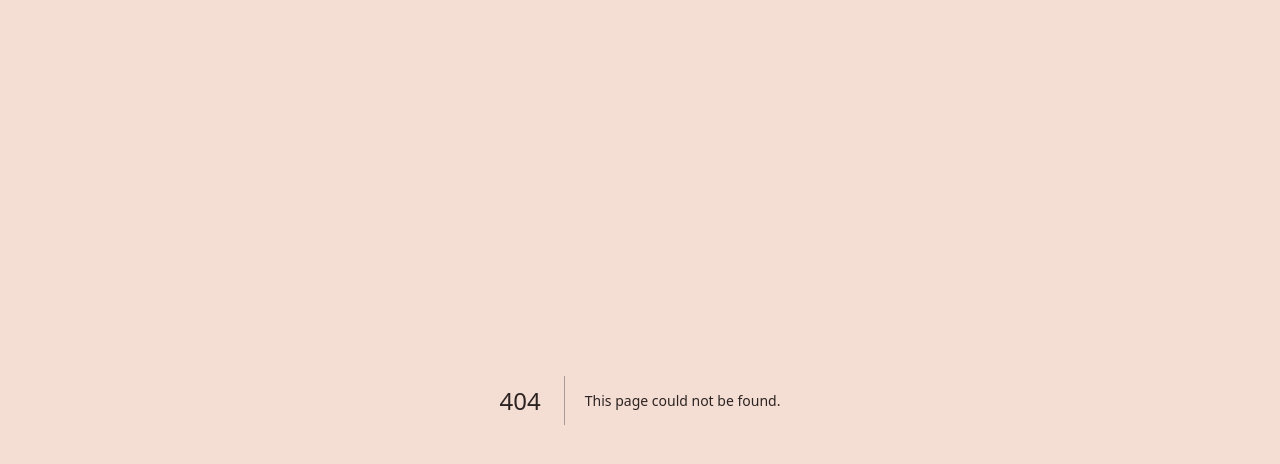
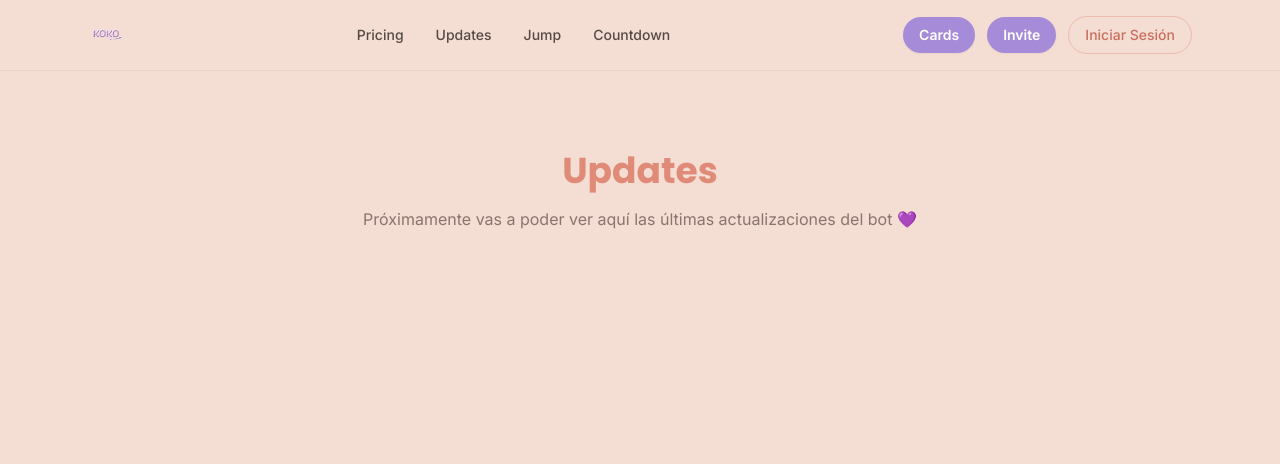
Before and after one commit to lyknishii/kokoweb, a Next.js app: page /updates in a window 1280 px wide. Before the commit this address had no page. Shown: the top 464 px of the page. Built offline with nearby package versions, Linux system fonts and the light colour scheme; no server answers.

Commit message:
Create page.tsx

```diff
--- /dev/null
+++ b/app/updates/page.tsx
@@ -0,0 +1,15 @@
+import Navbar from "@/components/Navbar";
+
+export default function UpdatesPage() {
+  return (
+    <>
+      <Navbar />
+      <main className="mx-auto max-w-3xl px-6 py-20 text-center">
+        <h1 className="font-display text-4xl font-bold text-koko-coral">Updates</h1>
+        <p className="mt-4 text-koko-muted">
+          Próximamente vas a poder ver aquí las últimas actualizaciones del bot 💜
+        </p>
+      </main>
+    </>
+  );
+}
```
